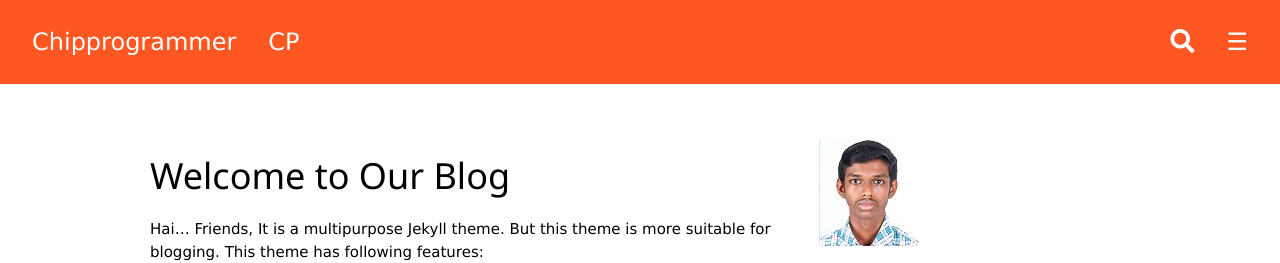
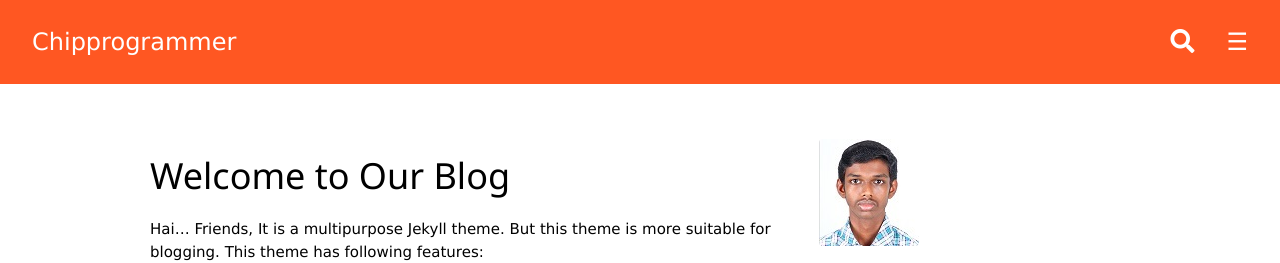
Before and after one commit to techiworld/techiworld.github.io, a Jekyll site: the page built from index.md, in a window 1280 px wide. Shown: the top 263 px of the page. Built offline with Jekyll 4.4.1, drawn with Linux system fonts in a browser that asks for light colours.

Commit message:
Update header.html

```diff
--- a/_includes/header.html
+++ b/_includes/header.html
@@ -1,6 +1,6 @@
 <header class="w3-container w3-top w3-deep-orange w3-xlarge w3-padding-16">
   <span class="w3-left w3-padding w3-hide-small">{{ site.Title }}</span>
-  <span class="w3-left w3-padding">{{ site.short_title }}</span>
+  <span class="w3-left w3-padding w3-hide-medium w3-hide-large">{{ site.short_title }}</span>
   <a href="javascript:void(0)" class="w3-right w3-button w3-deep-orange" onclick="w3_open()">☰</a>
   {% include site_search.html %}
 </header>
```
